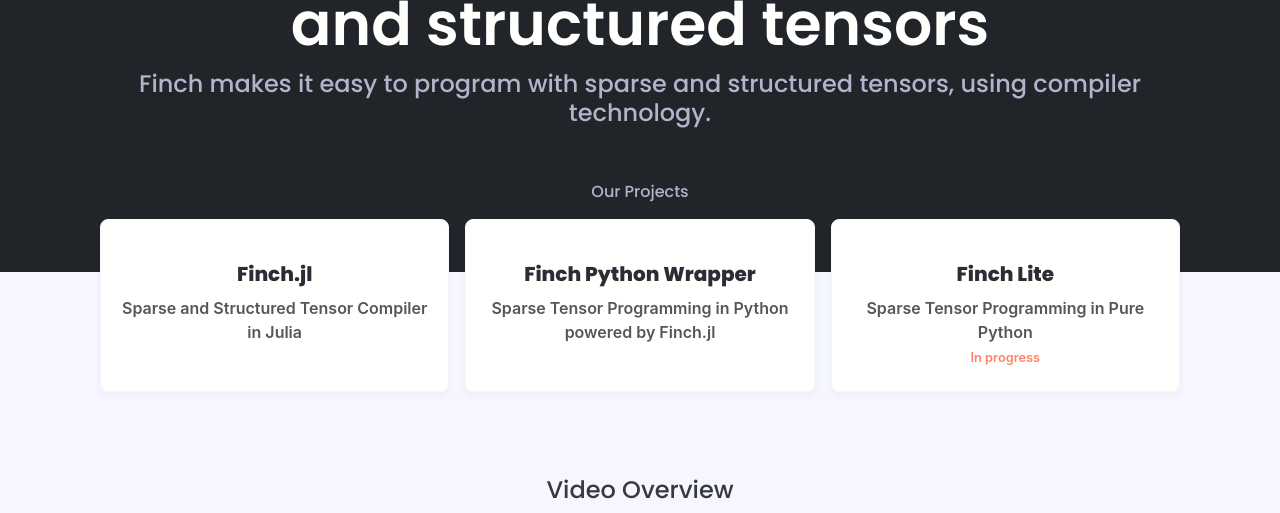
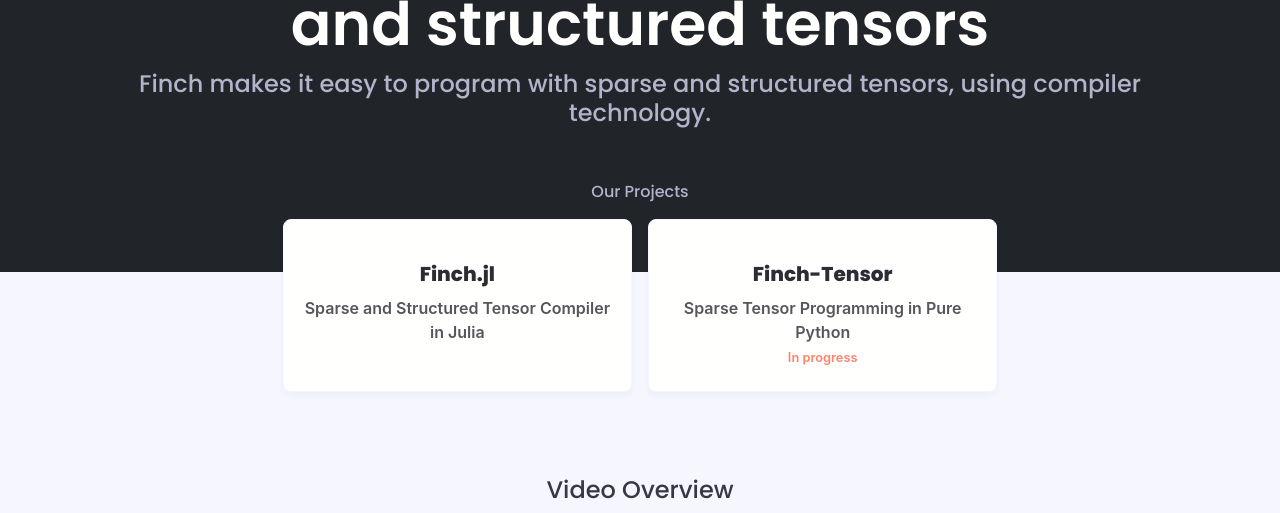
Before and after one commit to finch-tensor/finch-tensor.github.io, a Jekyll site: the page built from index.html, in a window 1280 px wide and 900 px high, scrolled down 326 px, cut to the strip 0-513 px from the top of the window. Built offline with Jekyll 4.4.1, drawn with Linux system fonts in a browser that asks for light colours; nearby versions of some CDN libraries; some web fonts are replaced; comment, search, counter and statistics services are not loaded.

Commit message:
update website

```diff
--- a/_data/project_list.yml
+++ b/_data/project_list.yml
@@ -3,13 +3,8 @@
   link: https://finch-tensor.github.io/Finch.jl/
   description: Sparse and Structured Tensor Compiler in Julia
   extra: "&nbsp;"
-finch-tensor-python:
-  name: Finch Python Wrapper
-  link: https://github.com/finch-tensor/finch-tensor-python
-  description: Sparse Tensor Programming in Python powered by Finch.jl
-  extra: "&nbsp;"
-finch-tensor-lite:
-  name: Finch Lite
-  link: https://github.com/finch-tensor/finch-tensor-lite
+finch-tensor:
+  name: Finch-Tensor
+  link: https://github.com/finch-tensor/finch-tensor
   description: Sparse Tensor Programming in Pure Python
   extra: In progress
--- a/index.html
+++ b/index.html
@@ -10,6 +10,8 @@
           <div class="column col-12 text-center">
             <h6 class="text-secondary">Our Projects</h6>
           </div>
+          <div class="column col-12">
+            <div class="columns" style="justify-content: center;">
               {% for project in site.data.project_list %}
               {% capture project_name %}{{ project | first }}{% endcapture %}
               {% assign page_project = site.data.project_list[project_name] %}
@@ -25,6 +27,8 @@
                 </a>
               </div>
               {% endfor %}
+            </div>
+          </div>
 
           <div class="column col-12 text-center mt-16">
             <h4>Video Overview</h4>
```
Lines whose indentation alone changed are shown as unchanged.
